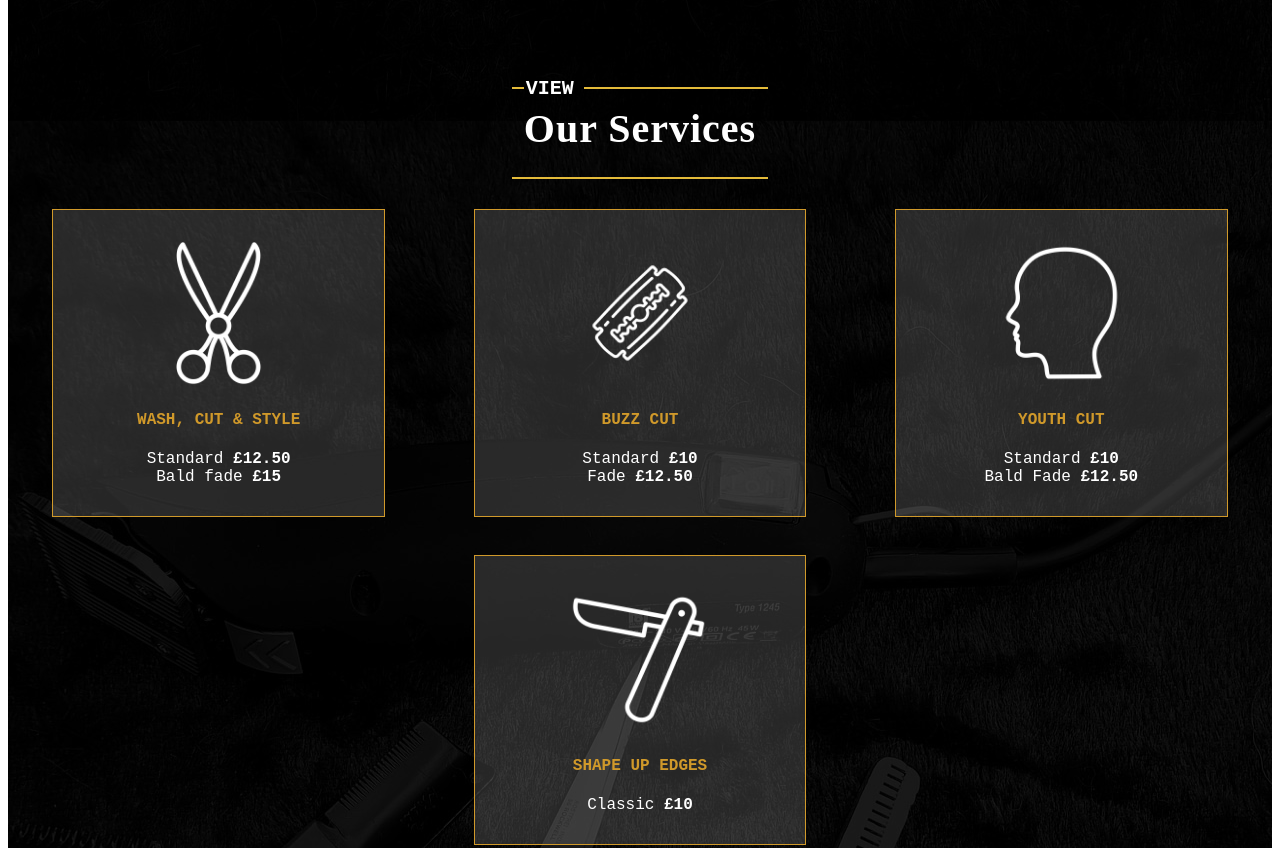
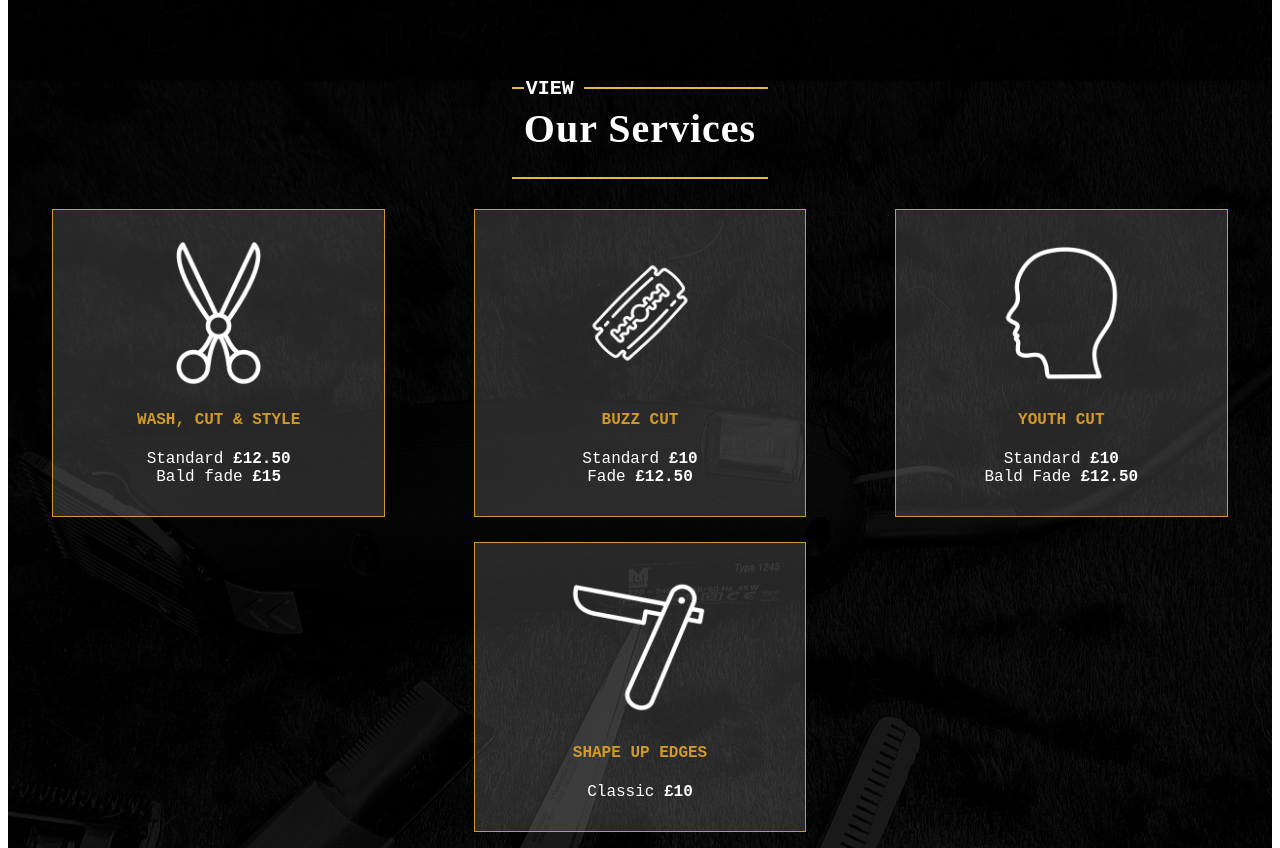
Before and after one commit to chrisjingram/grade-website, a Gatsby site: page / in a window 1280 px wide. Shown: the part 1168-2016 px from the top of the page. Built offline with nearby package versions, Linux system fonts and the light colour scheme; Gatsby itself is replaced by a stand-in of ours.

Commit message:
Adjusted padding and margin on services

```diff
--- a/src/css/services.css
+++ b/src/css/services.css
@@ -1,6 +1,10 @@
 #services{
   text-align: center;
   padding: 80px 0;
+}
+
+#services .heading{
+  margin-bottom: 30px;
 }
 
 .services-blocks{
@@ -9,7 +13,7 @@
   justify-content: space-around;
   width: 100%;
   max-width: 1440px;
-  margin: 30px auto 0;
+  margin: 0 auto;
 }
 
 .service-block{
@@ -18,7 +22,7 @@
   background: rgba(255, 255, 255, 0.15);
   border: 1px solid #d0992a;
   padding: 30px 20px;
-  margin-bottom: 3%;
+  margin-bottom: 2%;
 }
   .service-block img{
     width: 50%;
@@ -47,6 +51,7 @@
 @media only screen and (max-width : 768px) {
   .service-block {
     width: 45%;
+    margin-bottom: 3%;
   }
 }
 
@@ -54,6 +59,7 @@
 @media only screen and (max-width : 480px) {
   .service-block{
     width: 90%;
+    margin-bottom: 3%;
   }
 
 }
```
